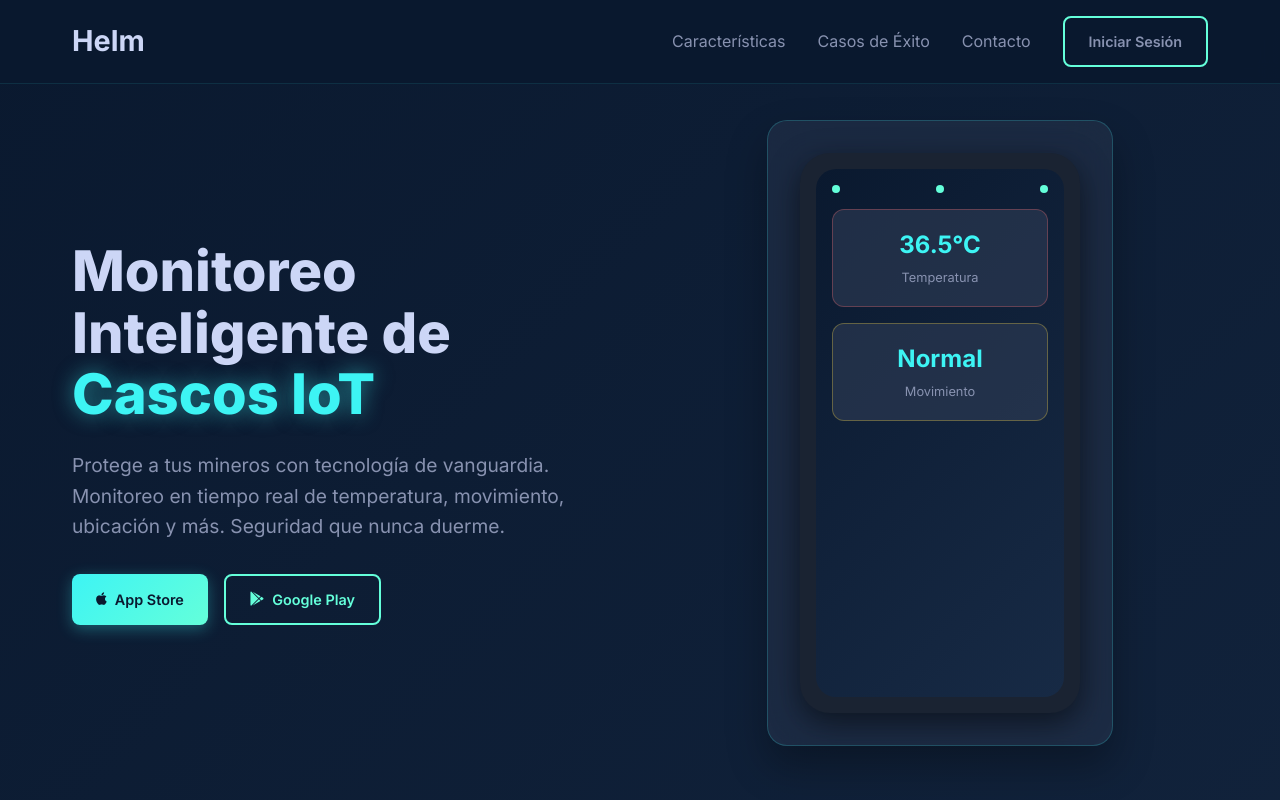
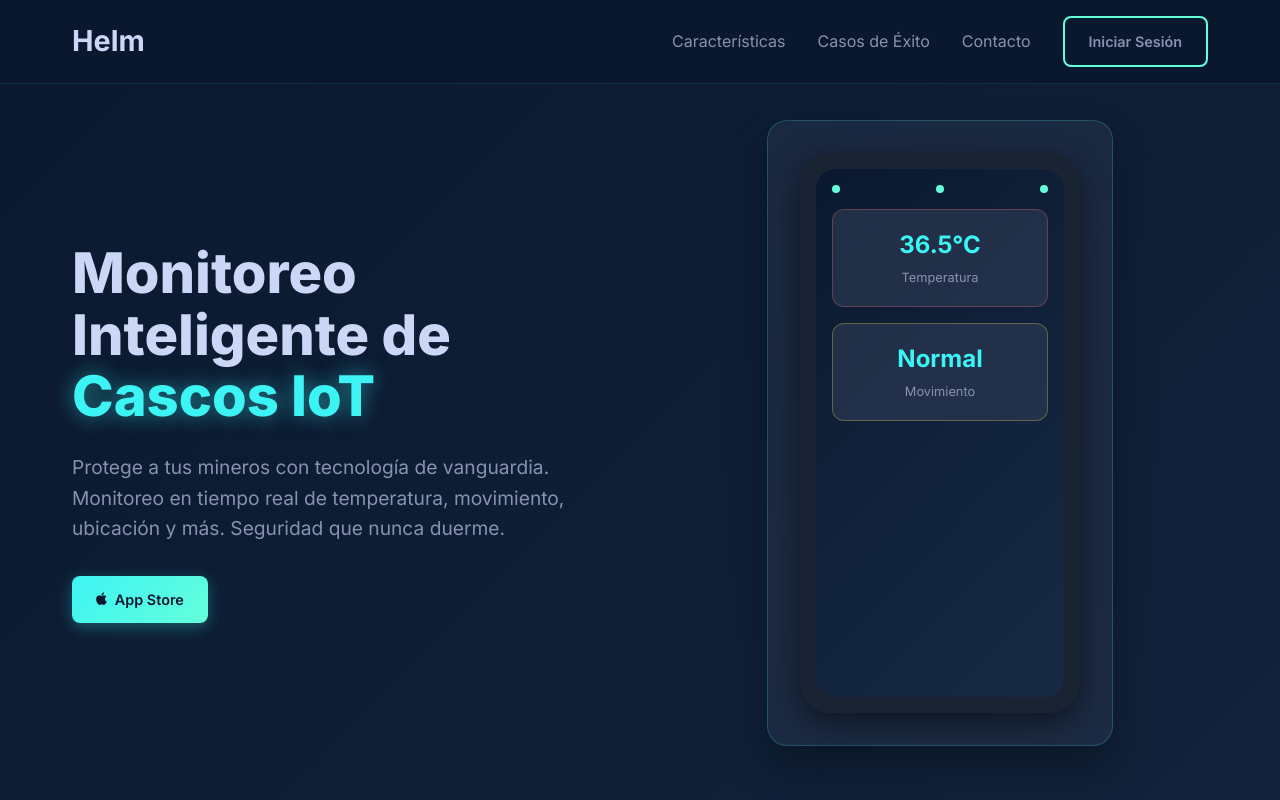
Before and after one commit to thenotoriousxul/helmweb, an Angular app: page / in a window 1280 px wide. Shown: the top 800 px of the page. Built offline with nearby package versions, Linux system fonts and the light colour scheme.

Commit message:
pequeño cambio, elimine lo de play store

```diff
--- a/src/app/components/landing/landing.component.html
+++ b/src/app/components/landing/landing.component.html
@@ -33,10 +33,7 @@
             <i class="fab fa-apple"></i>
             App Store
           </a>
-          <a href="#" class="btn btn-secondary">
-            <i class="fab fa-google-play"></i>
-            Google Play
-          </a>
+
         </div>
       </div>
       <div class="hero-visual">
```
